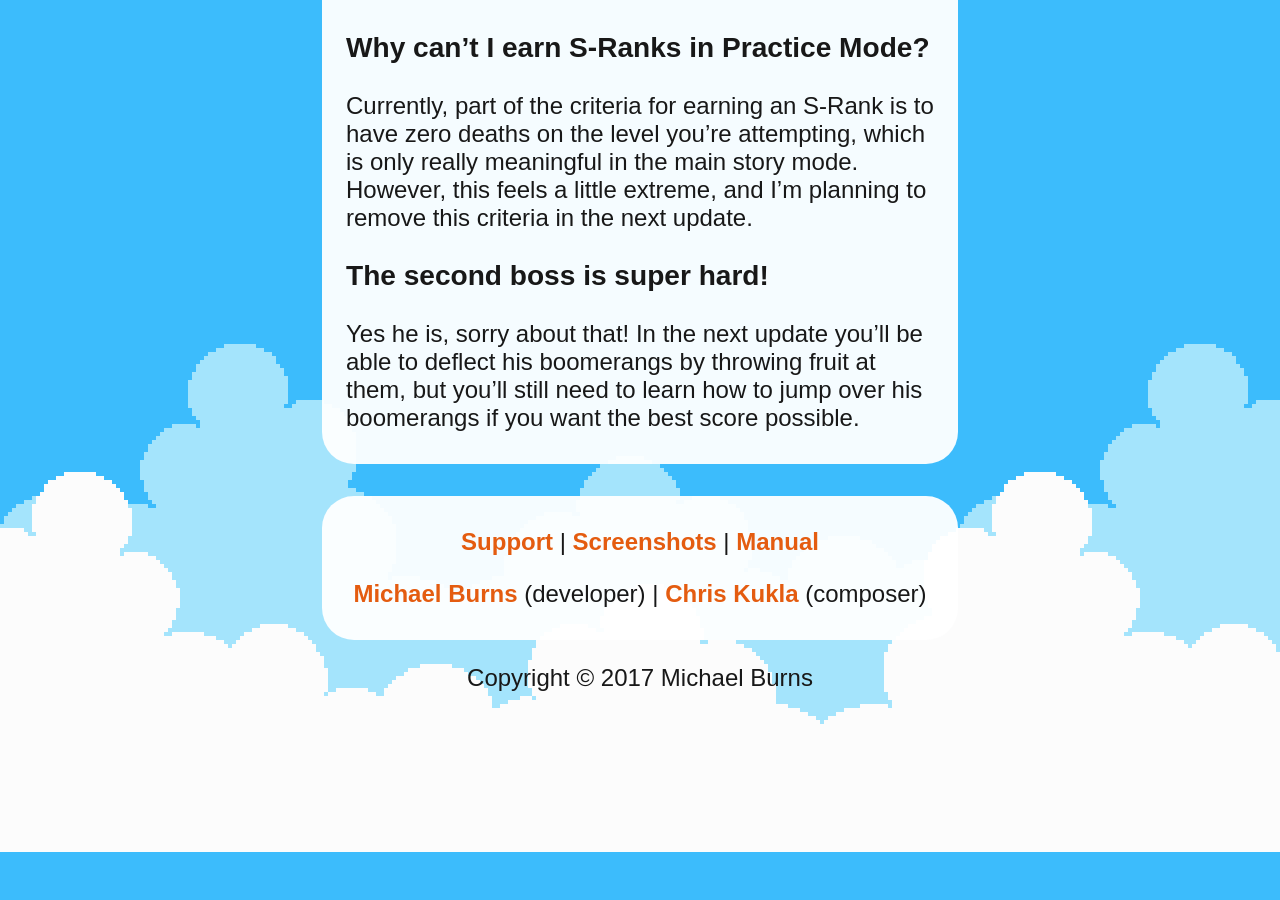
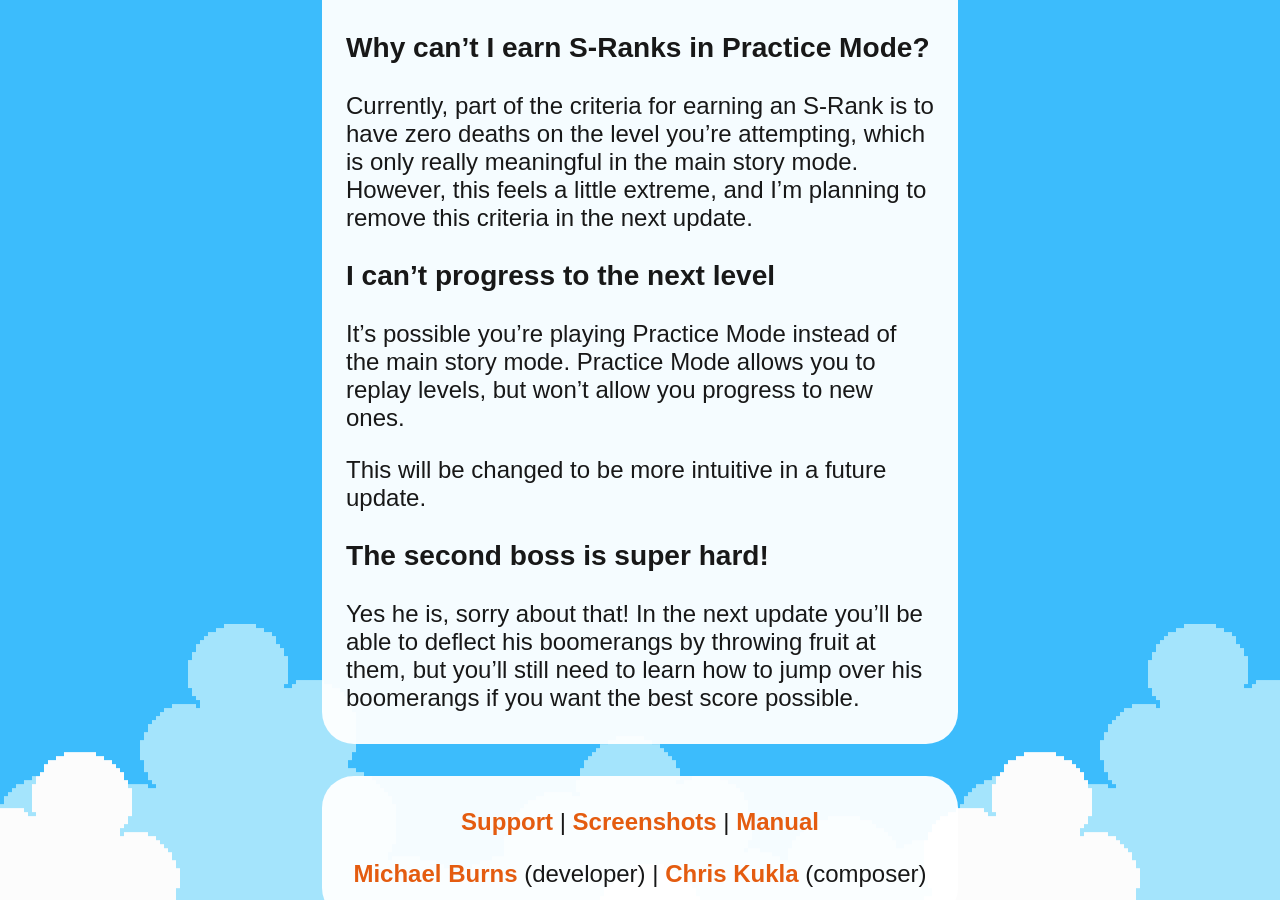
Before and after one commit to thatpixelguy/milesandkilo, a Jekyll site: the page built from faq.md, in a window 1280 px wide and 900 px high, scrolled down 868 px. Built offline with Jekyll 4.4.1, drawn with Linux system fonts in a browser that asks for light colours; some web fonts are replaced; our own code applies the rules of GitHub Pages for plain Markdown files; before the commit the page ends 1720 px from its top, so only the background shows below that.

Commit message:
Created faq.md

```diff
--- a/faq.md
+++ b/faq.md
@@ -16,6 +16,12 @@ I'm working on an update that will allow players to replay levels in the main st
 
 Currently, part of the criteria for earning an S-Rank is to have zero deaths on the level you're attempting, which is only really meaningful in the main story mode. However, this feels a little extreme, and I'm planning to remove this criteria in the next update.
 
+### I can't progress to the next level
+
+It's possible you're playing Practice Mode instead of the main story mode. Practice Mode allows you to replay levels, but won't allow you progress to new ones.
+
+This will be changed to be more intuitive in a future update.
+
 ### The second boss is super hard!
 
 Yes he is, sorry about that! In the next update you'll be able to deflect his boomerangs by throwing fruit at them, but you'll still need to learn how to jump over his boomerangs if you want the best score possible.
```
